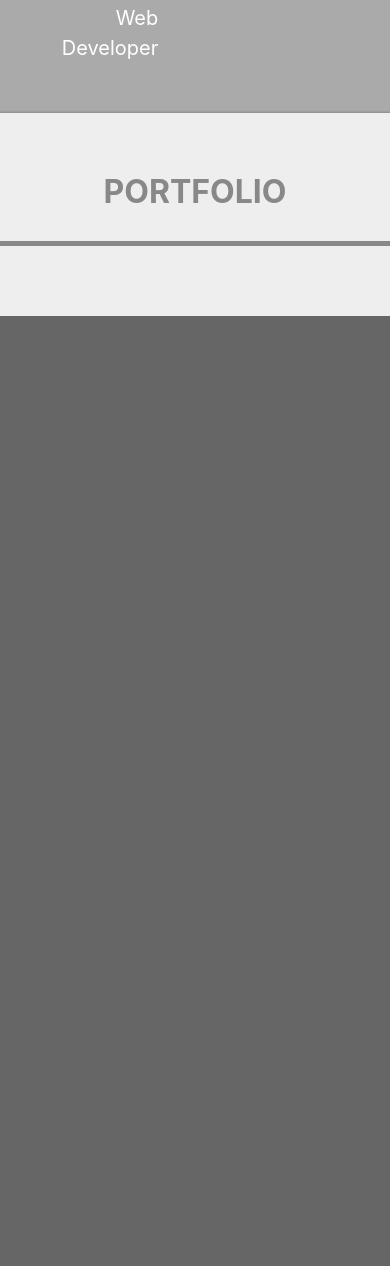
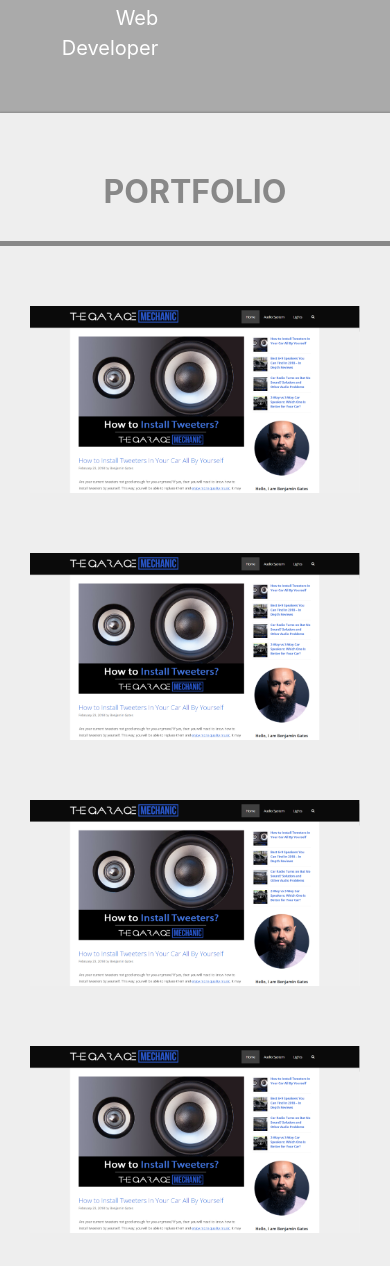
Before and after one commit to Benjamin1308/Portfolio, a plain HTML site: page index.html in a window 390 px wide. Shown: the part 1102-2368 px from the top of the page. Before the commit the page ends 1418 px from the top, so only its background shows below. Drawn offline with nearby package versions, Linux system fonts and the light colour scheme.

Commit message:
commit portfolio responsive

```diff
--- a/css/style.css
+++ b/css/style.css
@@ -132,6 +132,23 @@ img.avatar {
 	border-radius: 50%;
 	margin-left: 30px;
 }
+.port-content {
+	display: -webkit-box;
+  	display: -moz-box;
+ 	display: -ms-flexbox;
+  	display: -webkit-flex;
+	display: flex;
+	justify-content: center;
+	flex-wrap: wrap;
+	list-style: none;
+	padding: 0 30px;
+	align-items: center;
+}
+.port-item {
+	width: 420px;
+	height: auto;
+	margin: 30px;
+}
 @media screen and (max-width: 720px){
 	nav{
 		display: none;
@@ -163,4 +180,12 @@ img.avatar {
 	nav.opened a {
 		display: block;
 	}
+
 }
+@media screen and (max-width: 1040px) {
+	.port-item {
+		width: 100%;
+		max-width: 600px;
+		margin: 30px auto;
+	}
+}
--- a/index.html
+++ b/index.html
@@ -32,6 +32,12 @@
 	<section class="portfolio">
 		<h2 class="title">PORTFOLIO</h2>
 		<hr class="star-dark">
+		<ul class="port-content">
+		    <li><img class="port-item .img-responsive" src="portfolio.png" alt="Web"></li>
+		    <li><img class="port-item" src="portfolio.png" alt="Web"></li>
+		    <li><img class="port-item" src="portfolio.png" alt="Web"></li>
+		    <li><img class="port-item" src="portfolio.png" alt="Web"></li>
+		</ul>
 	</section>
 	<script src="https://code.jquery.com/jquery-3.2.1.slim.min.js" integrity="sha384-KJ3o2DKtIkvYIK3UENzmM7KCkRr/rE9/Qpg6aAZGJwFDMVNA/GpGFF93hXpG5KkN" crossorigin="anonymous"></script>
     <script src="https://maxcdn.bootstrapcdn.com/bootstrap/4.0.0/js/bootstrap.min.js" integrity="sha384-JZR6Spejh4U02d8jOt6vLEHfe/JQGiRRSQQxSfFWpi1MquVdAyjUar5+76PVCmYl" crossorigin="anonymous"></script>
```
Also changed, not shown: portfolio.PNG (added).
